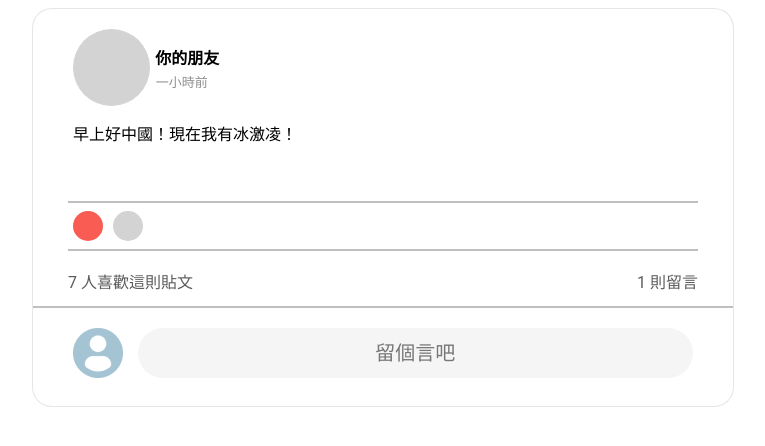
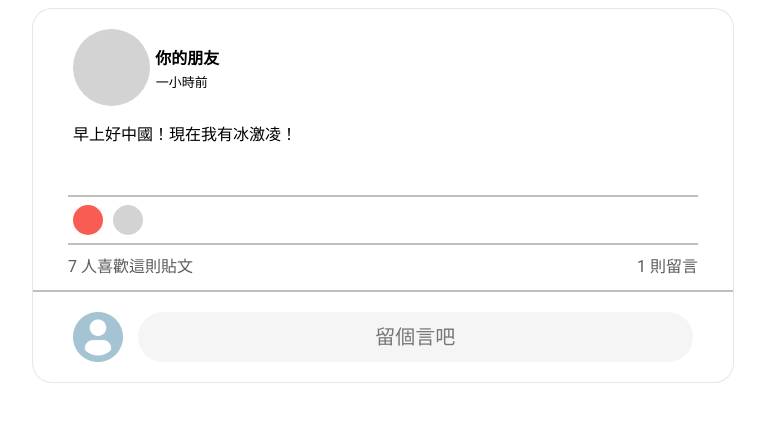
Before and after one commit to Adeliu4239/Adeliu4239.github.io, a plain HTML site: page Week-0/Assignment-2/index.html in a window 1280 px wide. Shown: the whole page, without its empty margins (257-1022 px from the left). Drawn offline with Linux system fonts and the light colour scheme.

Commit message:
Second Commit Week-0 (different css)

```diff
--- a/Week-0/Assignment-2/index.html
+++ b/Week-0/Assignment-2/index.html
@@ -4,7 +4,7 @@
     <meta charset="UTF-8" />
     <meta name="viewport" content="width=device-width, initial-scale=1.0" />
     <meta http-equiv="X-UA-Compatible" content="ie=edge" />
-    <link rel="stylesheet" href="style.css" />
+    <link rel="stylesheet" href="style2.css" />
     <title>Feed Draft</title>
   </head>
   <body>
--- /dev/null
+++ b/Week-0/Assignment-2/style2.css
@@ -0,0 +1,185 @@
+body {
+  font-family: Outfit;
+  font-size: 16px;
+  line-height: 24px;
+  display: flex;
+  justify-content: center;
+  /* align-items: center; 垂直置中 */
+}
+
+.frame-layout {
+  display: flex;
+  flex-direction: column;
+  width: 700px;
+  border-radius: 20px;
+  background: linear-gradient(0deg, #ffffff, #ffffff);
+  border: 1px solid #d3d3d38f;
+}
+
+.article-layout {
+  display: flex;
+  padding: 20px 40px;
+  border: 1px solid #d3d3d3;
+  border: transparent;
+  flex-direction: column;
+}
+
+.writer-layout {
+  display: flex;
+  width: 161.58242797851562px;
+  height: 76.81080627441406px;
+  border: 1px solid #d3d3d3;
+  border: transparent;
+  align-items: center;
+  justify-content: flex-start;
+}
+
+.writer-photo {
+  display: flex;
+  width: 75.18611145019531px;
+  height: 75px;
+  background: #d3d3d3;
+  border: 1px solid #d3d3d3;
+  border-radius: 50%;
+}
+
+.writer-info {
+  height: inherit;
+  display: flex;
+}
+
+.writer-name {
+  display: flex;
+  width: 74.36654663085938px;
+  height: 58.81081008911133px;
+  flex-direction: column;
+  font-family: Outfit;
+  font-size: 16px;
+  font-weight: 700;
+  line-height: 24px;
+  letter-spacing: 0em;
+  text-align: center;
+  color: #000000;
+  justify-content: flex-end;
+}
+
+.post-time {
+  width: 63.156333923339844px;
+  height: 26px;
+  font-family: Outfit;
+  font-size: 13px;
+  font-weight: 400;
+  line-height: 24px;
+  letter-spacing: 0em;
+  text-align: center;
+  display: flex;
+  justify-content: center;
+  margin: 0px;
+}
+
+.article-content {
+  width: 409.0159912109375px;
+  min-height: 58.81081008911133px;
+  display: flex;
+  font-family: Outfit;
+  font-size: 16px;
+  font-weight: 500;
+  line-height: 24px;
+  letter-spacing: 0em;
+  text-align: left;
+  color: #000000;
+  align-items: center;
+  justify-content: flex-start;
+}
+
+.function-layout {
+  display: flex;
+  width: 630px;
+  height: 50px;
+  margin: 0 30px;
+  padding: 10px 5px;
+  flex-direction: column;
+  justify-content: space-between;
+}
+
+.line {
+  border: 1px solid #bfbfbf;
+  margin: 0px;
+}
+
+.icon-layout {
+  display: flex;
+  flex-direction: row;
+  width: 80px;
+  justify-content: space-around;
+}
+
+.icon-button {
+  display: flex;
+  width: 30px;
+  height: 30px;
+  border-radius: 50%;
+}
+
+.color-r {
+  background: #f85c53;
+}
+
+.color-g {
+  background: #d3d3d3;
+}
+
+.info-layout {
+  display: flex;
+  width: 630px;
+  height: 35px;
+  padding: 0px 35px;
+  border: 1px solid #d9d9d9;
+  border: transparent;
+  justify-content: space-between;
+}
+
+.info-text {
+  font-family: Roboto;
+  font-size: 16px;
+  font-weight: 400;
+  line-height: 24px;
+  letter-spacing: 0em;
+  text-align: left;
+  color: #5c5c5c;
+}
+
+.info-line {
+  display: flex;
+}
+
+.comment-layout {
+  display: flex;
+  width: 620px;
+  height: 50px;
+  padding: 20px 40px;
+  border: 1px solid #f0f0f0;
+  border: transparent;
+  justify-content: space-between;
+}
+
+.user-pic {
+  display: flex;
+  width: 50px;
+  height: 50px;
+}
+
+.comment-bar {
+  display: flex;
+  width: 555.47px;
+  height: 50px;
+  flex-direction: column;
+  justify-content: center;
+  color: #777777;
+  text-align: center;
+  font-size: 20px;
+  font-family: Roboto;
+  line-height: 24px;
+  border-radius: 55px;
+  background-color: #f5f5f5;
+}
```
